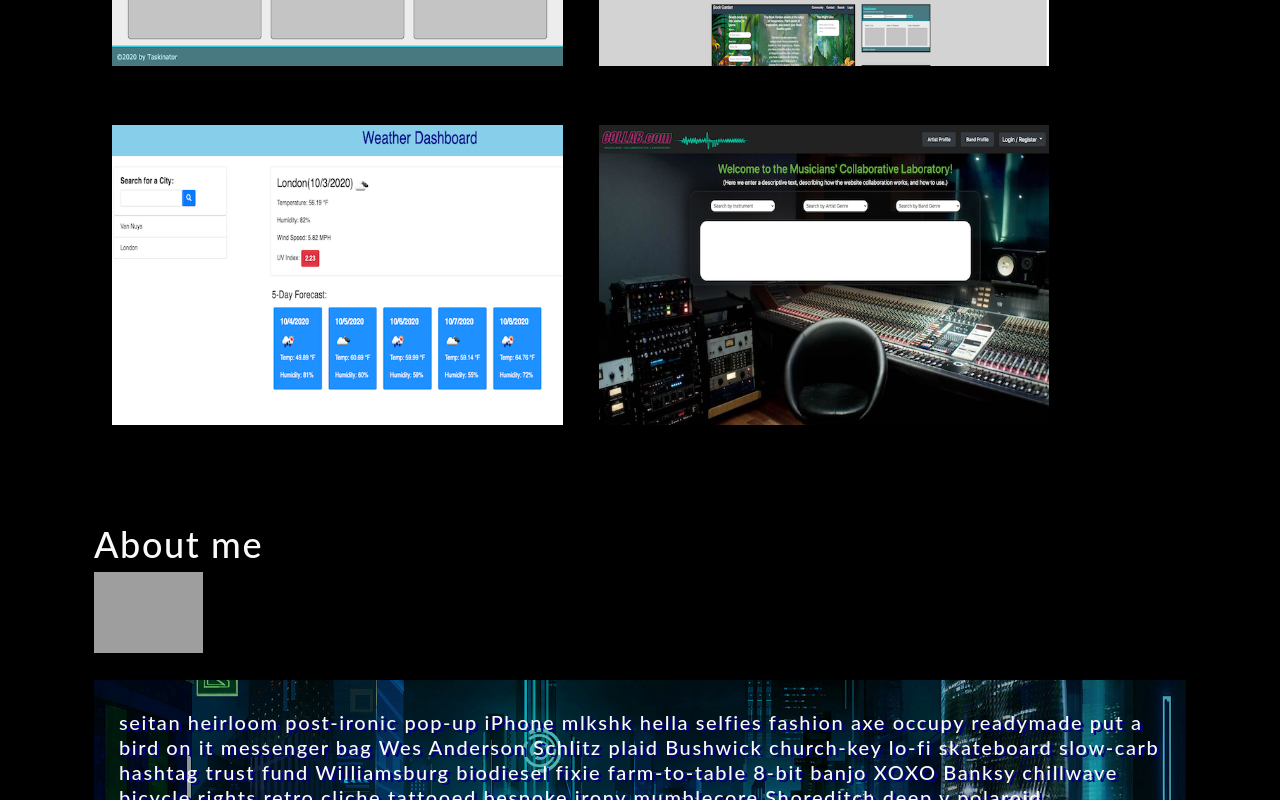
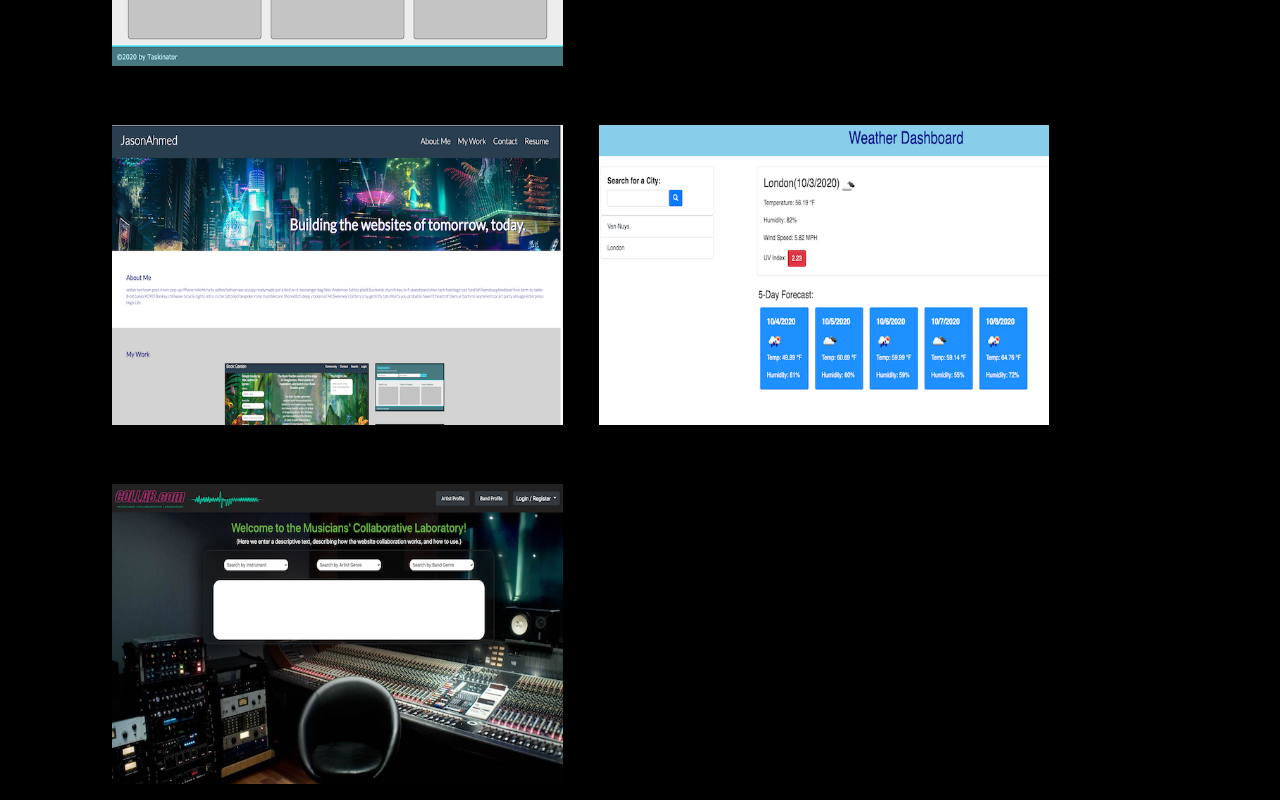
Before and after one commit to Jason-Ahmed-123/react-portfolio, a React (Create React App) app: page / in a window 1280 px wide. Shown: the part 800-1600 px from the top of the page. Built offline with nearby package versions, Linux system fonts and the light colour scheme; grey boxes are pictures that could not be loaded.

Commit message:
edits to conditionally render - failed

```diff
--- a/package.json
+++ b/package.json
@@ -8,6 +8,7 @@
     "@testing-library/user-event": "^7.2.1",
     "react": "^16.13.1",
     "react-dom": "^16.13.1",
+    "react-router-dom": "^5.2.0",
     "react-scripts": "3.4.3"
   },
   "scripts": {
--- a/src/components/Nav/index.js
+++ b/src/components/Nav/index.js
@@ -1,7 +1,13 @@
 import React from 'react';
 
+// import {
+//   BrowserRouter as Router,
+//   Switch,
+//   Route,
+//   Link
+// } from "react-router-dom";
+
 function Nav() {
-
   return (
     <header className="flex-row px-1">
   <h2>
@@ -10,7 +16,7 @@ function Nav() {
     </a>
   </h2>
   <nav>
-    <ul className="flex-row">
+    <ul className="flex-row nav nav-tabs">
       <li className="mx-2">
         <a data-testid="about" href="#about">
           About me
@@ -23,7 +29,7 @@ function Nav() {
       </li>
       <li className="mx-2">
         <a href="#contact">
-          Contact
+        Contact
         </a>
       </li>
       <li className="mx-2">
--- a/src/components/Project/index.js
+++ b/src/components/Project/index.js
@@ -19,16 +19,14 @@ function Project() {
       <a href = "https://jason-ahmed-123.github.io/run-buddy/" target = "">
           <img src={photo3} alt="Run Buddy screenshot" className="img-thumbnail mx-2"/>
       </a>
-      </div>
-      <div className="flex-row">
       <a href="https://jason-ahmed-123.github.io/taskinator/" target = "">
           <img src={photo4} alt="Taskinator screenshot" className="img-thumbnail mx-2"/>
       </a>
+      </div>
+      <div className="flex-row">
       <a href="https://jason-ahmed-123.github.io/Week2-Challenge-Portfolio/" target = "">
           <img src={photo2} alt="Portfolio screenshot" className="img-thumbnail mx-2"/>
       </a>
-      </div>
-      <div className="flex-row">
       <a href="https://jason-ahmed-123.github.io/week6-weather-dashboard/" target = "">
           <img src={photo5} alt="Weather Dashboard screenshot" className="img-thumbnail mx-2"/>
       </a>
```
Also changed, not shown: src/App.js (+9 -0 lines), 1 other file (tests, documents, lock files or other folders).
